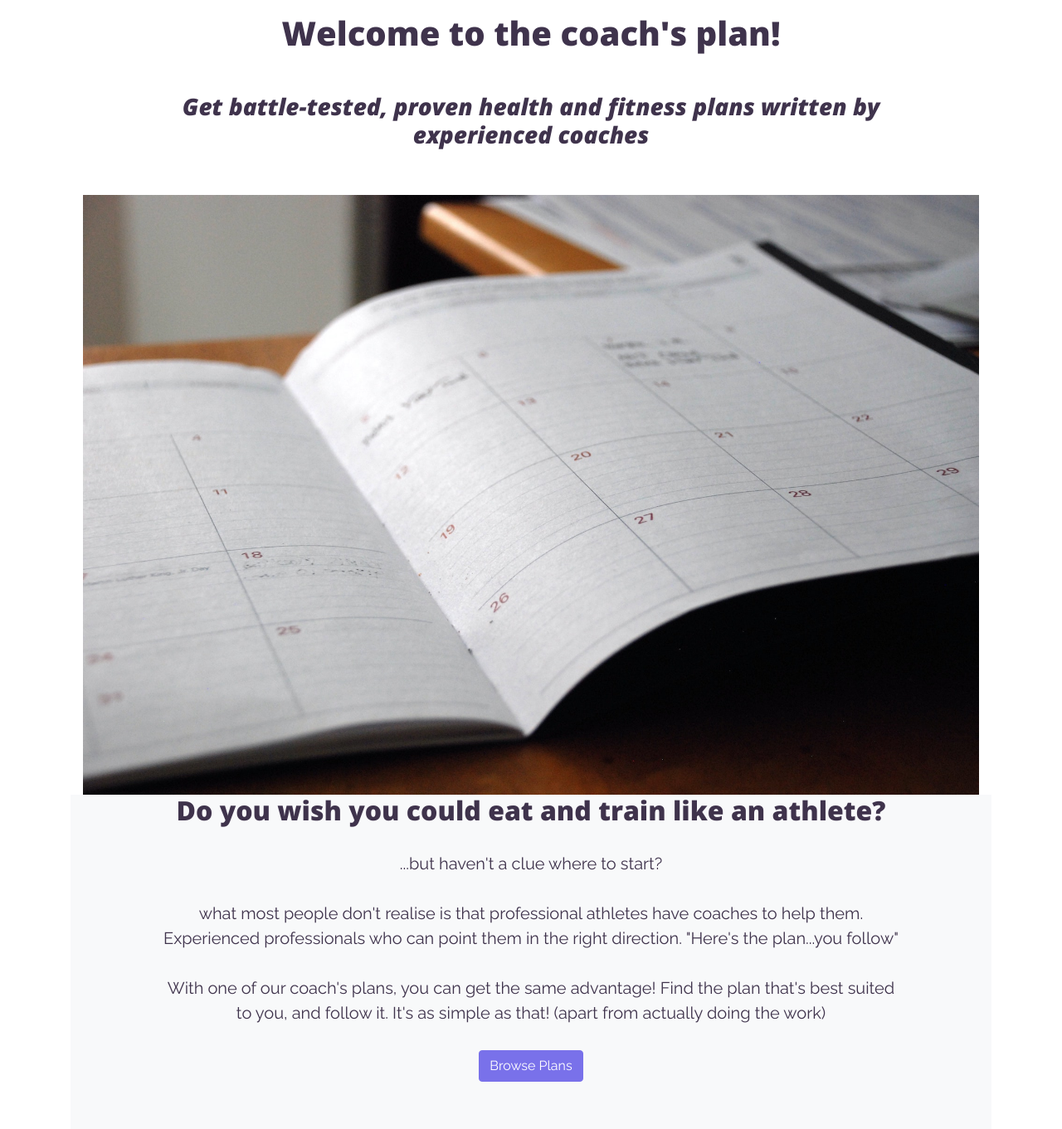
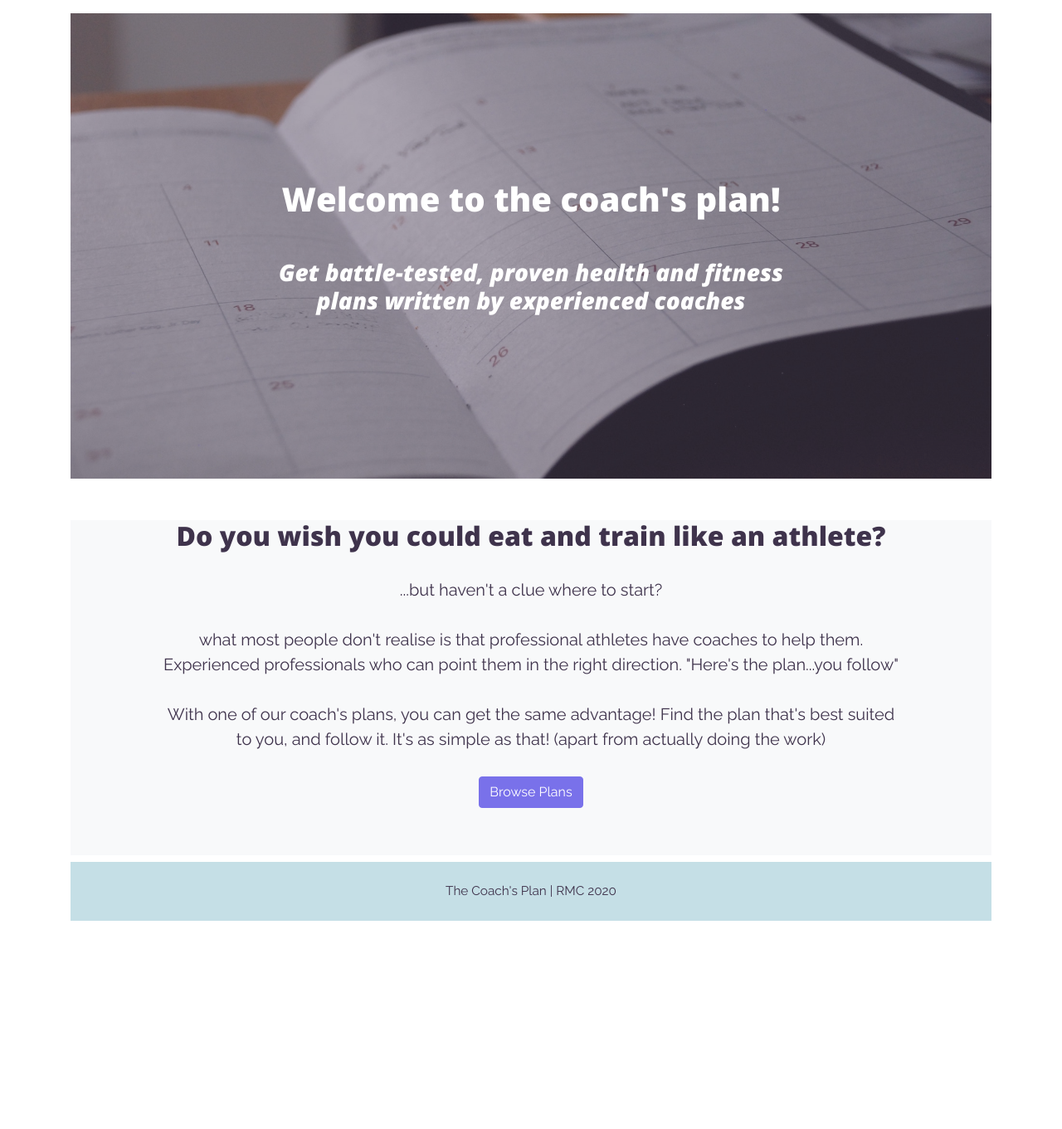
Before and after one commit to RonanMc99/coachs-plan, a Django app: page / in a window 1280 px wide. Shown: the part 220-1581 px from the top of the page at 83% size. After the commit the page ends 1330 px from the top, so only its background shows below. Run offline with Django 3.2, Linux system fonts and the light colour scheme; some libraries are stand-ins or nearby versions.

Commit message:
Added masthead

```diff
--- a/static/css/style.css
+++ b/static/css/style.css
@@ -116,7 +116,6 @@ padding: 2.5em 0;
 }
 
 .hero h1 {
-  font-family: --ff-primary
   font-size: var(--fs-h1);
   font-weight: 900;
   color: #000;
@@ -154,6 +153,73 @@ padding: 2.5em 0;
   padding-bottom: 3em;
 }
 
+/* Masthead */
+header.masthead {
+  margin-bottom: 50px;
+  background: no-repeat center center;
+  background-color: var(--clr-ltaccent);
+  background-attachment: scroll;
+  position: relative;
+  background-size: cover;
+}
+
+header.masthead .overlay {
+  position: absolute;
+  top: 0;
+  left: 0;
+  height: 100%;
+  width: 100%;
+  background-color: var(--clr-dkaccent);
+  opacity: 0.5;
+}
+
+.mast-heading {
+    padding: 200px 0 150px;
+    color: white;
+    text-align: center;
+}
+
+/* Blog */
+
+.post-preview>a {
+  color: var(--clr-dark);
+}
+
+.post-preview>a:focus,
+.post-preview>a:hover {
+  text-decoration: none;
+  color: var(--clr-red);
+}
+
+.post-preview>a>.post-title {
+  font-size: var(--fs-h1);
+  margin-top: 30px;
+  margin-bottom: 10px;
+}
+
+.post-preview>.post-meta {
+  font-size: var(--fs-body);
+  font-style: italic;
+  margin-top: 0;
+  color: var(--clr-ltaccent);
+}
+
+.post-preview>.post-meta>a {
+  text-decoration: none;
+  color: var(--clr-dark);
+}
+
+.post-preview>.post-meta>a:focus,
+.post-preview>.post-meta>a:hover {
+  text-decoration: underline;
+  color: var(--clr-red);
+}
+
+@media only screen and (min-width: 768px) {
+  .post-preview>a>.post-title {
+    font-size: 36px;
+  }
+}
 
 /* Footer */
 footer {
--- a/templates/home.html
+++ b/templates/home.html
@@ -6,15 +6,22 @@
 {% block content %}
 
 <!-- Header -->
-<header class="d-flex">
-    <div class="container text-center my-auto">
-        <h1 class="mb-1 ">Welcome to the coach's plan!</h1>
-        <h3 class="m-5">
-            <em>Get battle-tested, proven health and fitness plans written by experienced coaches</em>
-        </h3>
-        <img src="{% static 'images/planner.jpg' %}" class="img-fluid mt-2" alt="Responsive image">
+<header class="masthead" style="background-image: url('{% static "images/planner.jpg"%}')" ;>
+    <div class="overlay"></div>
+    <div class="container">
+        <div class="row">
+            <div class="col-lg-8 col-md-10 mx-auto">
+                <div class="mast-heading">
+                    <h1 class="mb-1 ">Welcome to the coach's plan!</h1>
+                    <h3 class="m-5">
+                        <em>Get battle-tested, proven health and fitness plans written by experienced coaches</em>
+                    </h3>
+                </div>
+            </div>
+        </div>
     </div>
 </header>
+
 <!-- About -->
 <section class="content-section bg-light" id="about">
     <div class="container text-center">
```
Also changed, not shown: templates/blog-list.html (+19 -12 lines).
